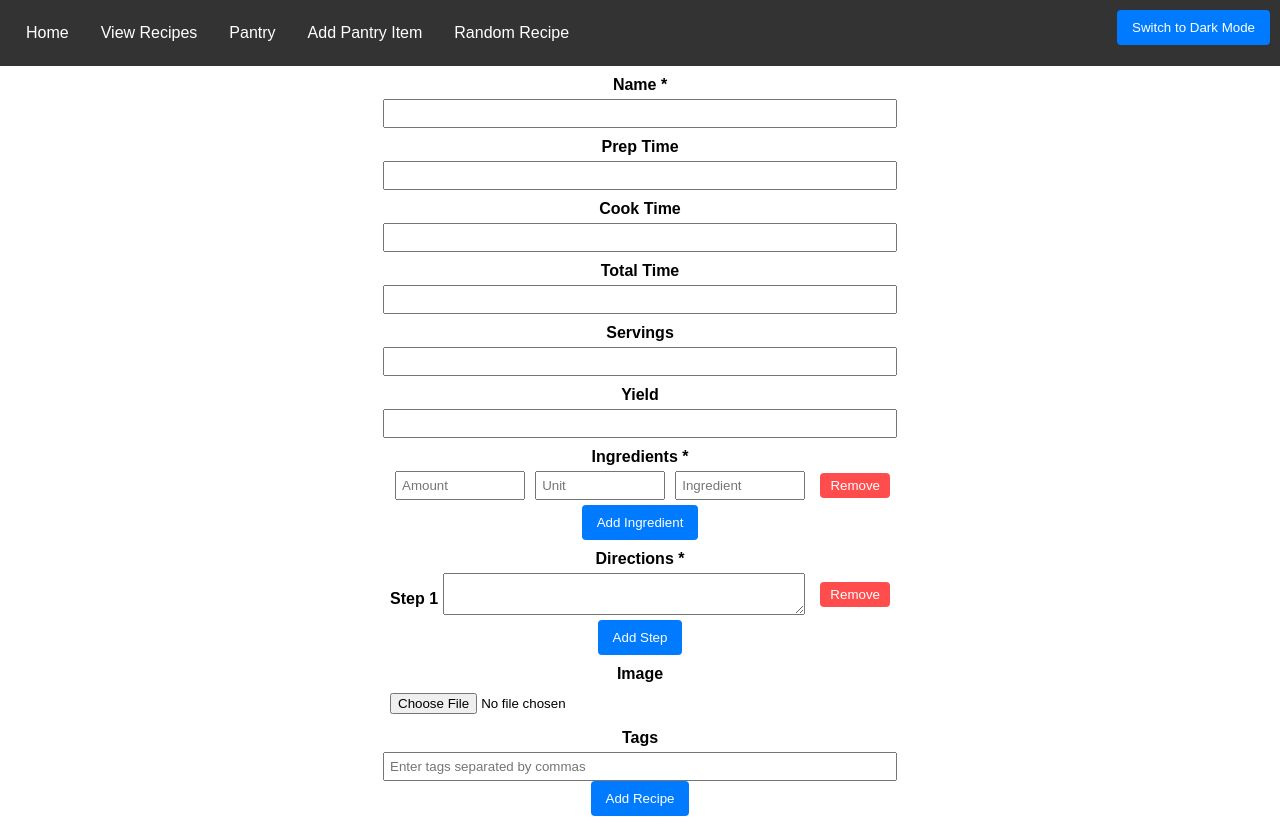
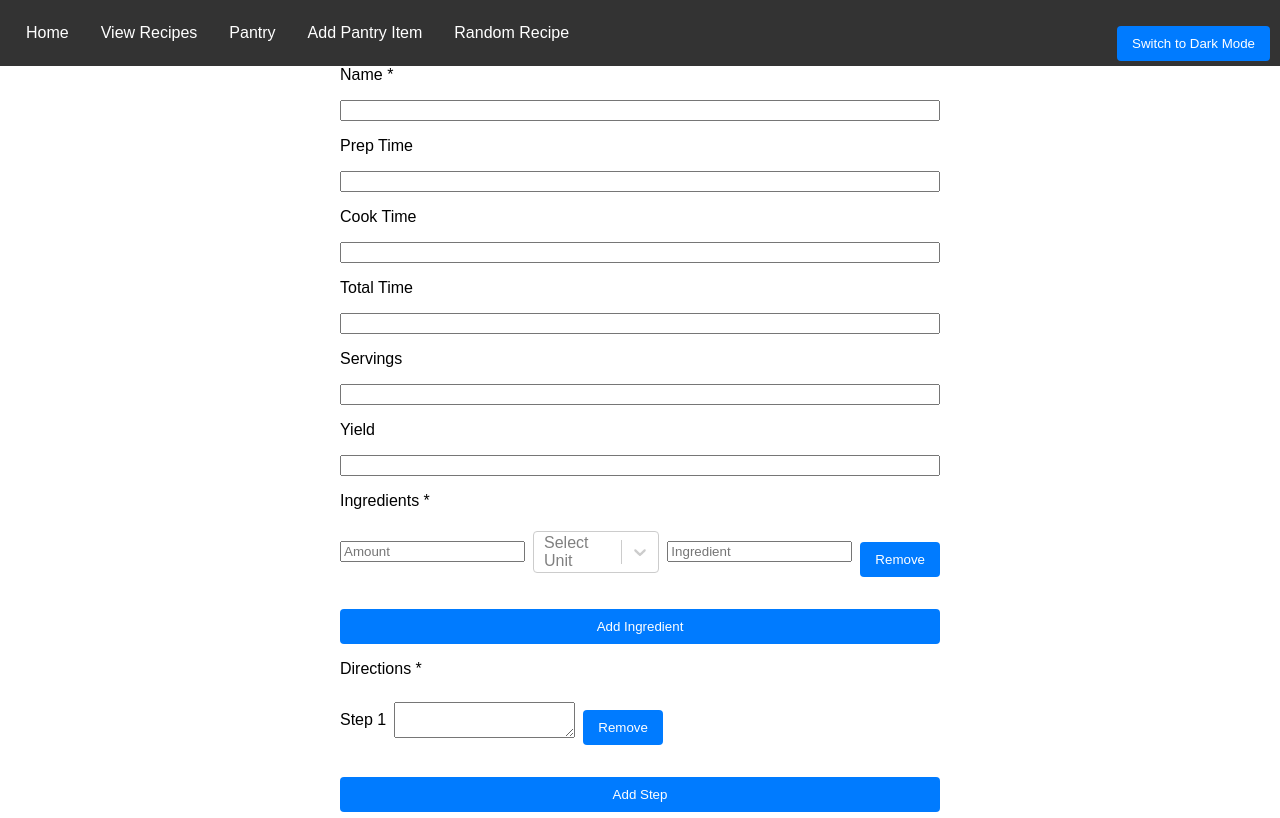
Before and after one commit to O-KenneDevWorks/RecipeStore, a React (Create React App) app in the folder web-app/: page /add-recipe in a window 1280 px wide. Shown: the top 818 px of the page. Built offline with nearby package versions, Linux system fonts and the light colour scheme.

Commit message:
QOL update for Add Ingredients

```diff
--- a/web-app/src/components/Add_Recipe.js
+++ b/web-app/src/components/Add_Recipe.js
@@ -1,7 +1,36 @@
 import React, { useState } from 'react';
 import axios from 'axios';
-import imageCompression from 'browser-image-compression';
+import Select from 'react-select';
 import './Styling/AddRecipeForm.css';
+
+const unitOptions = [
+    { value: 'Teaspoon', label: 'Teaspoon (tsp)' },
+    { value: 'Tablespoon', label: 'Tablespoon (tbsp)' },
+    { value: 'Fluid Ounce', label: 'Fluid Ounce (fl oz)' },
+    { value: 'Cup', label: 'Cup' },
+    { value: 'Pint', label: 'Pint (pt)' },
+    { value: 'Quart', label: 'Quart (qt)' },
+    { value: 'Gallon', label: 'Gallon (gal)' },
+    { value: 'Milliliter', label: 'Milliliter (ml)' },
+    { value: 'Liter', label: 'Liter (l)' },
+    { value: 'Deciliter', label: 'Deciliter (dl)' },
+    { value: 'Ounce', label: 'Ounce (oz)' },
+    { value: 'Pound', label: 'Pound (lb)' },
+    { value: 'Gram', label: 'Gram (g)' },
+    { value: 'Kilogram', label: 'Kilogram (kg)' },
+    { value: 'Inch', label: 'Inch (in)' },
+    { value: 'Centimeter', label: 'Centimeter (cm)' },
+    { value: 'Millimeter', label: 'Millimeter (mm)' },
+    { value: 'Each', label: 'Each' },
+    { value: 'Dozen', label: 'Dozen' },
+    { value: 'Pinch', label: 'Pinch' },
+    { value: 'Dash', label: 'Dash' },
+    { value: 'Smidgen', label: 'Smidgen' },
+    { value: 'Handful', label: 'Handful' },
+    { value: 'Bunch', label: 'Bunch' },
+    { value: 'Degrees Fahrenheit', label: 'Degrees Fahrenheit (°F)' },
+    { value: 'Degrees Celsius', label: 'Degrees Celsius (°C)' }
+];
 
 const AddRecipeForm = () => {
     const [recipeData, setRecipeData] = useState({
@@ -75,11 +104,10 @@ const AddRecipeForm = () => {
         });
     };
 
-    const handleIngredientChange = (index, e) => {
-        const { name, value } = e.target;
+    const handleIngredientChange = (index, field, value) => {
         const newIngredients = recipeData.ingredients.map((ingredient, i) => {
             if (i === index) {
-                return { ...ingredient, [name]: value };
+                return { ...ingredient, [field]: value };
             }
             return ingredient;
         });
@@ -145,16 +173,16 @@ const AddRecipeForm = () => {
                         name="amount"
                         placeholder="Amount"
                         value={ingredient.amount}
-                        onChange={(e) => handleIngredientChange(index, e)}
+                        onChange={(e) => handleIngredientChange(index, 'amount', e.target.value)}
                         step="0.01"
                         required
                     />
-                    <input
-                        type="text"
+                    <Select
                         name="unit"
-                        placeholder="Unit"
-                        value={ingredient.unit}
-                        onChange={(e) => handleIngredientChange(index, e)}
+                        options={unitOptions}
+                        value={unitOptions.find(option => option.value === ingredient.unit)}
+                        onChange={(option) => handleIngredientChange(index, 'unit', option.value)}
+                        placeholder="Select Unit"
                         required
                     />
                     <input
@@ -162,7 +190,7 @@ const AddRecipeForm = () => {
                         name="name"
                         placeholder="Ingredient"
                         value={ingredient.name}
-                        onChange={(e) => handleIngredientChange(index, e)}
+                        onChange={(e) => handleIngredientChange(index, 'name', e.target.value)}
                         required
                     />
                     <button type="button" onClick={() => handleRemoveIngredient(index)}>Remove</button>
--- a/web-app/src/components/Styling/AddRecipeForm.css
+++ b/web-app/src/components/Styling/AddRecipeForm.css
@@ -1,44 +1,22 @@
 .add-recipe-form {
     display: flex;
     flex-direction: column;
-    align-items: center;
-}
-
-.add-recipe-form label {
-    margin-top: 10px;
-    font-weight: bold;
-}
-
-.add-recipe-form input, .add-recipe-form textarea {
-    margin-top: 5px;
-    padding: 5px;
-    width: 100%;
-    max-width: 500px;
+    gap: 1rem;
+    max-width: 600px;
+    margin: auto;
 }
 
 .ingredient-input, .direction-input {
     display: flex;
     align-items: center;
-    width: 100%;
-    max-width: 500px;
-}
-
-.ingredient-input input, .direction-input textarea {
-    flex: 1;
-    margin: 5px;
-}
-
-.ingredient-input button, .direction-input button {
-    margin-left: 10px;
-    background-color: #ff4d4d;
-    color: white;
-    border: none;
-    padding: 5px 10px;
-    cursor: pointer;
+    gap: 0.5rem;
 }
 
 .image-preview {
-    margin-top: 10px;
     max-width: 100%;
     height: auto;
 }
+
+button {
+    margin-top: 1rem;
+}
```
